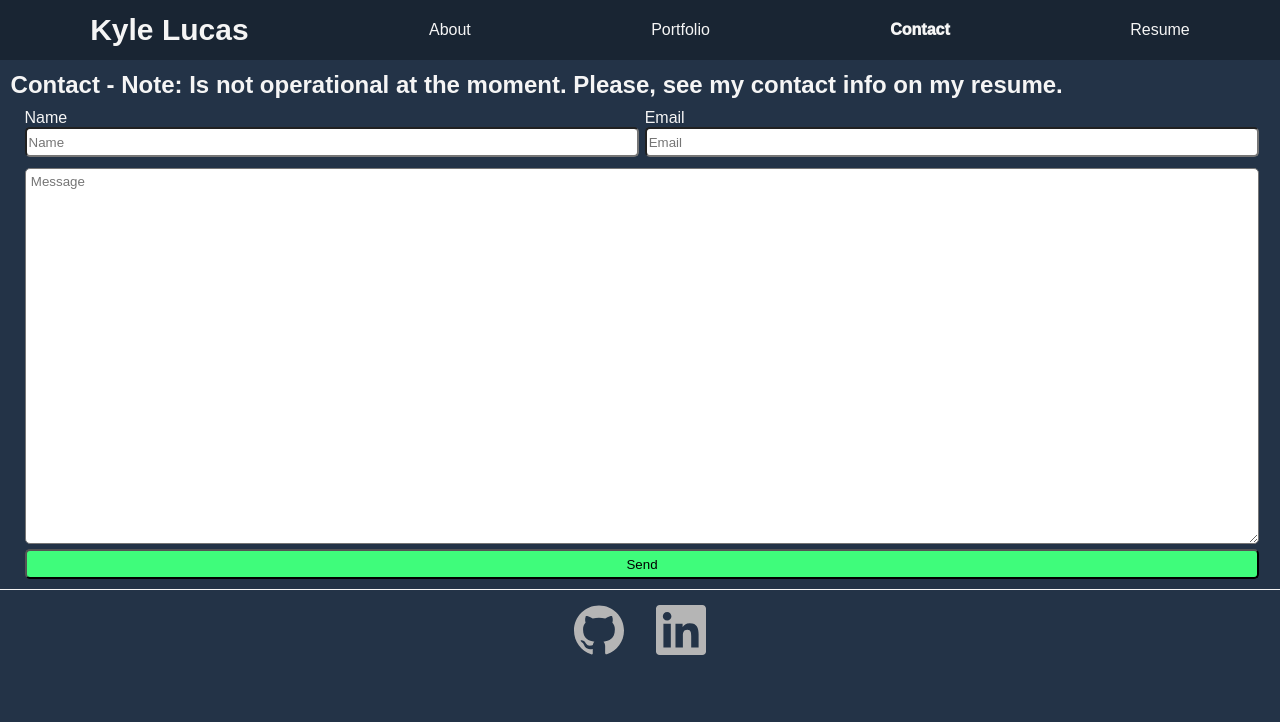
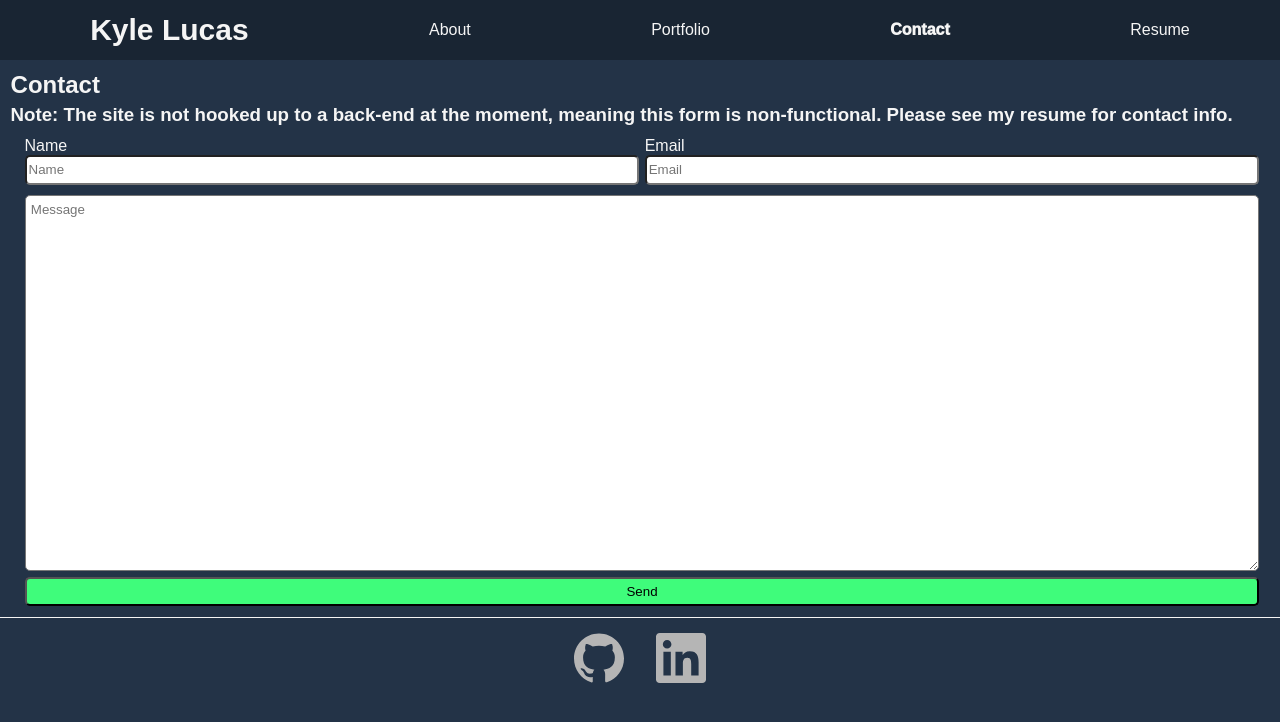
Before and after one commit to kwlucas/Portfolio-Kyle-Lucas, a React (Create React App) app in the folder client/: page /Portfolio-Kyle-Lucas/contact in a window 1280 px wide. Both pictures are taken after a click on the element "Contact". Shown: the top 722 px of the page. Built offline with nearby package versions, Linux system fonts and the light colour scheme.

Commit message:
Adjusted contact note

```diff
--- a/client/src/pages/contact.js
+++ b/client/src/pages/contact.js
@@ -25,7 +25,8 @@ export default function Contact() {
 
   return (
     <main>
-      <h2>Contact - Note: Is not operational at the moment. Please, see my contact info on my resume.</h2>
+      <h2>Contact</h2>
+      <h3>Note: The site is not hooked up to a back-end at the moment, meaning this form is non-functional. Please see my resume for contact info.</h3>
       <form onSubmit={handleSubmit}>
         <fieldset>
           <div>
```
